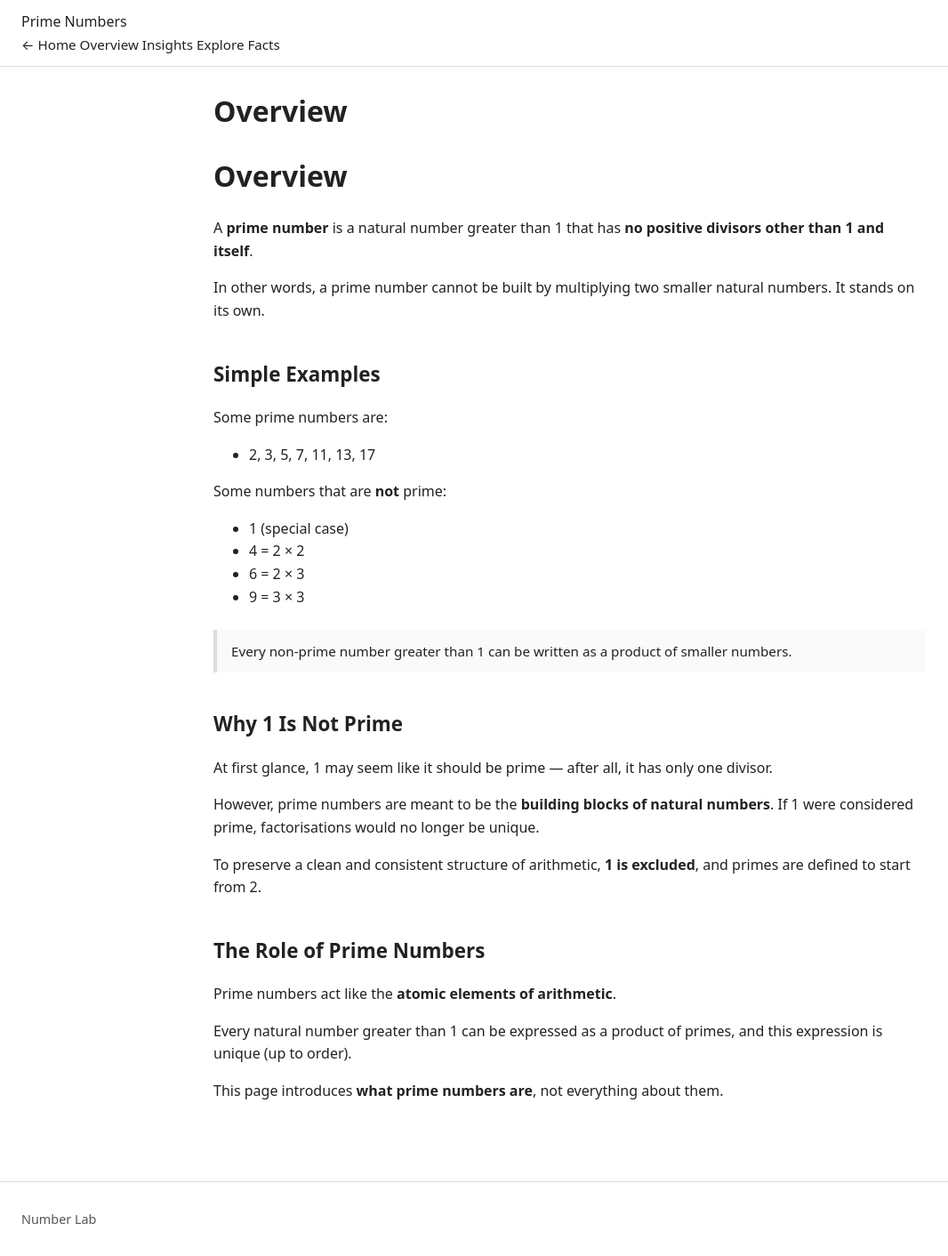
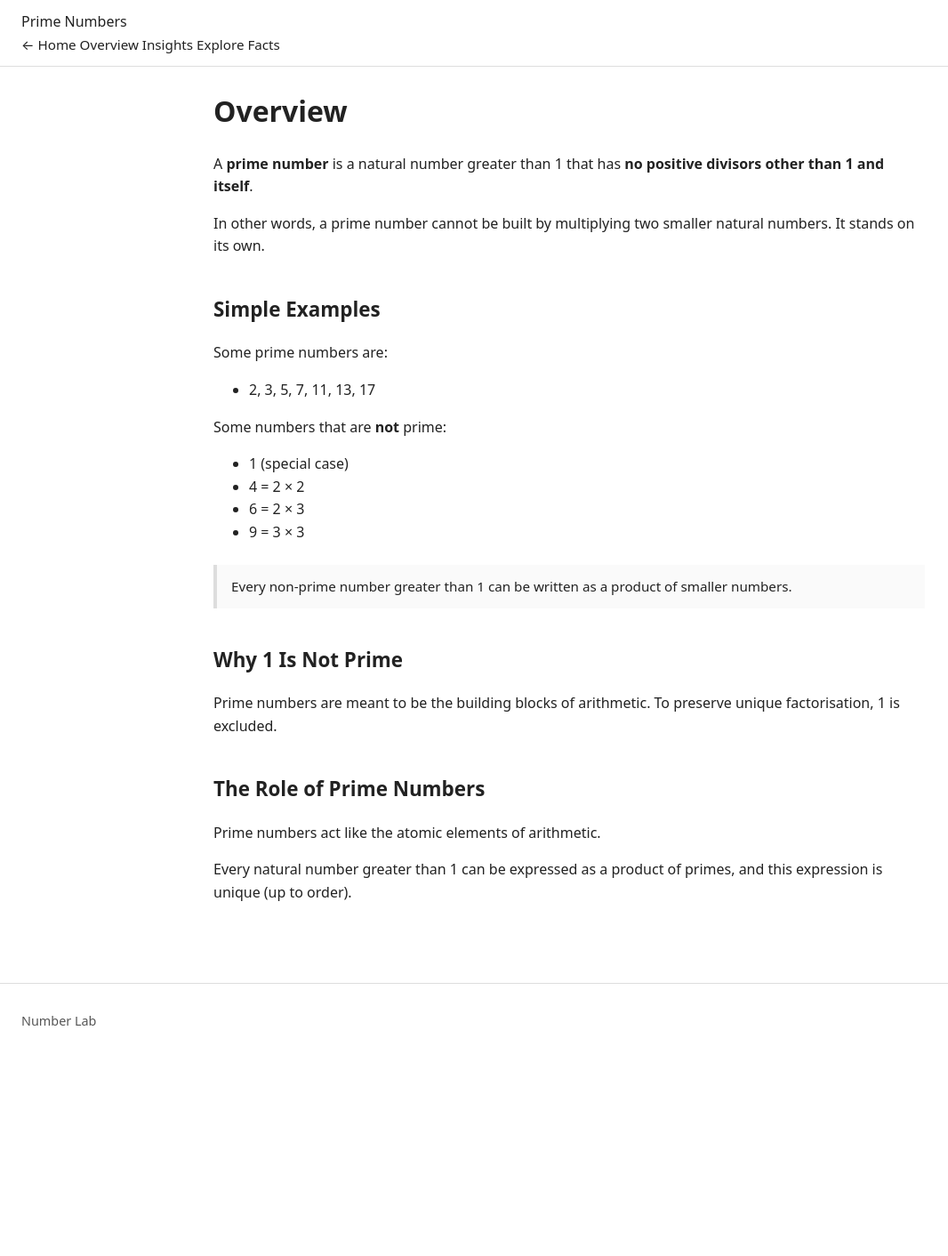
Before and after one commit to anvesh-d/number-lab, a Jekyll site: the page built from numbers/prime/overview/index.html, in a window 1280 px wide. Shown: the whole page at 89% size, without its empty margins (0-1066 px from the left). Built offline with Jekyll 4.4.1, drawn with Linux system fonts in a browser that asks for light colours; after the commit the page ends 1189 px from its top, so only the background shows below that.

Commit message:
Update index.html

```diff
--- a/numbers/prime/overview/index.html
+++ b/numbers/prime/overview/index.html
@@ -1,19 +1,6 @@
 ---
 layout: default
-title: Prime Numbers · Overview
-number: Prime Numbers
-nav:
-  - name: Overview
-    active: true
-  - name: Insights
-    url: ../insights/
-  - name: Explore
-    url: ../explore/
-  - name: Facts
-    url: ../facts/
 ---
-
-<h1>Overview</h1>
 
 <p>
 A <strong>prime number</strong> is a natural number greater than 1 that has
@@ -51,19 +38,8 @@
   <h2>Why 1 Is Not Prime</h2>
 
   <p>
-  At first glance, 1 may seem like it should be prime — after all, it has
-  only one divisor.
-  </p>
-
-  <p>
-  However, prime numbers are meant to be the <strong>building blocks of
-  natural numbers</strong>. If 1 were considered prime, factorisations
-  would no longer be unique.
-  </p>
-
-  <p>
-  To preserve a clean and consistent structure of arithmetic,
-  <strong>1 is excluded</strong>, and primes are defined to start from 2.
+    Prime numbers are meant to be the building blocks of arithmetic.
+    To preserve unique factorisation, 1 is excluded.
   </p>
 </div>
 
@@ -71,16 +47,11 @@
   <h2>The Role of Prime Numbers</h2>
 
   <p>
-  Prime numbers act like the <strong>atomic elements of arithmetic</strong>.
+    Prime numbers act like the atomic elements of arithmetic.
   </p>
 
   <p>
-  Every natural number greater than 1 can be expressed as a product of
-  primes, and this expression is unique (up to order).
-  </p>
-
-  <p>
-  This page introduces <strong>what prime numbers are</strong>, not
-  everything about them.
+    Every natural number greater than 1 can be expressed as a product of
+    primes, and this expression is unique (up to order).
   </p>
 </div>
```
